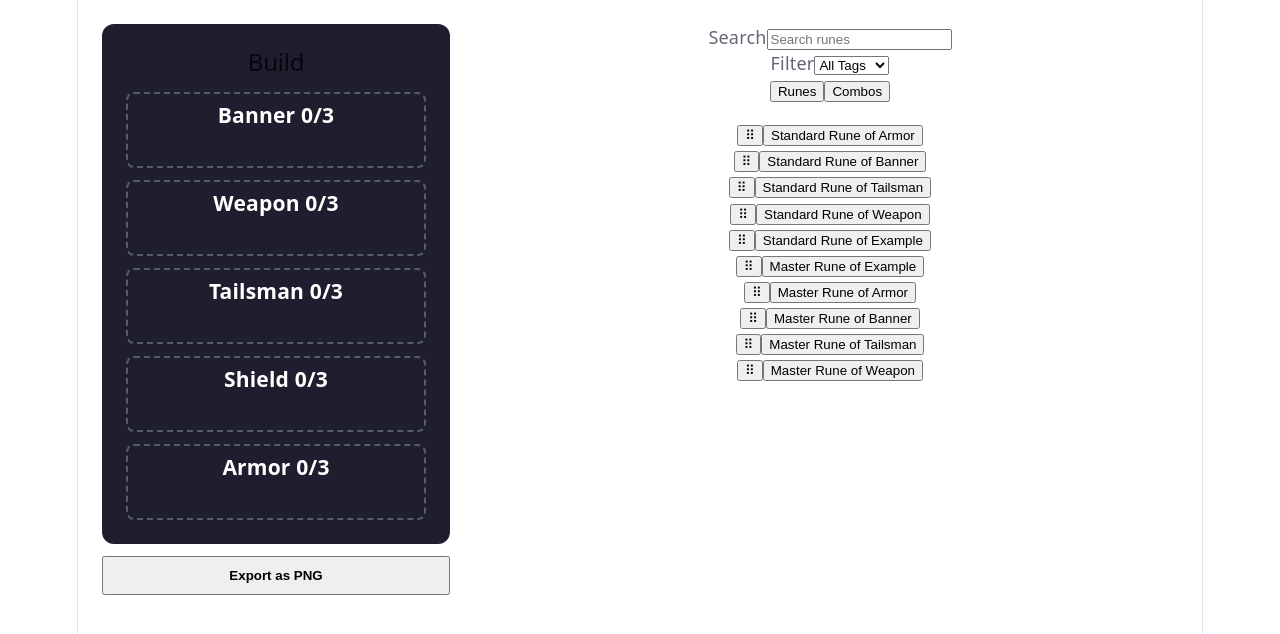
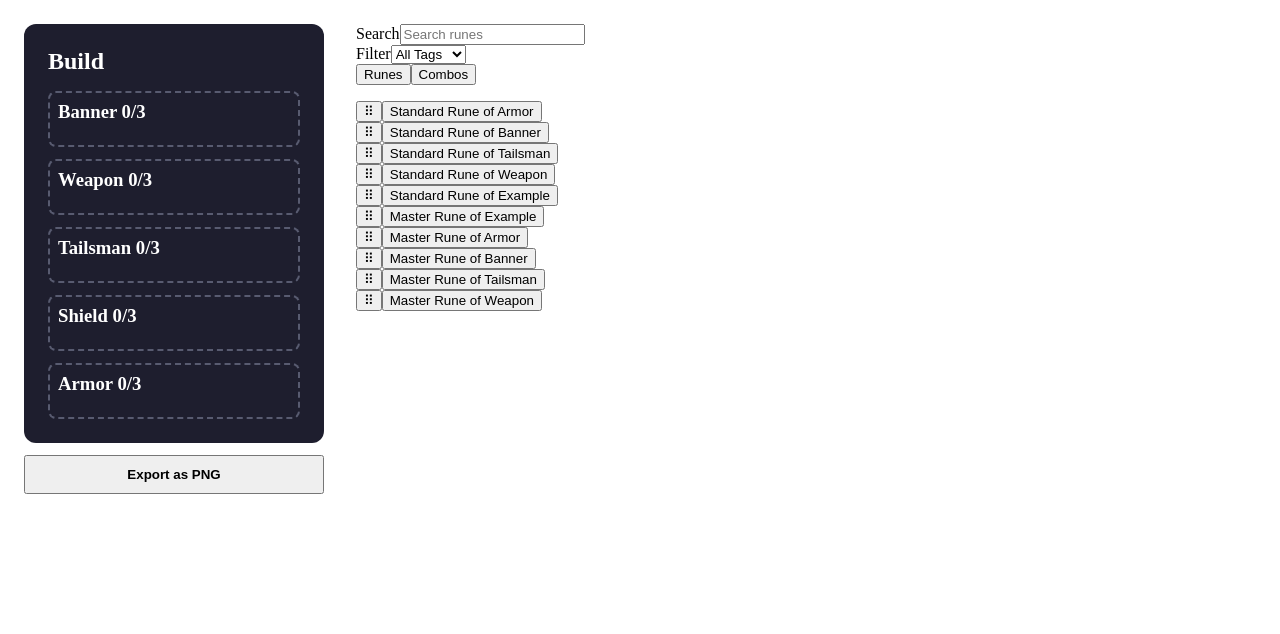
Before and after one commit to goalie345-2/Runesmith-s-Forge, a React (Vite) app: page / in a window 1280 px wide. Shown: the top 634 px of the page. Built offline with nearby package versions, Linux system fonts and the light colour scheme.

Commit message:
modified:   src/index.css changes to be comitted:     modified:   src/App.css

```diff
--- a/src/index.css
+++ b/src/index.css
@@ -1,111 +1,12 @@
-:root {
-  --text: #6b6375;
-  --text-h: #08060d;
-  --bg: #fff;
-  --border: #e5e4e7;
-  --code-bg: #f4f3ec;
-  --accent: #aa3bff;
-  --accent-bg: rgba(170, 59, 255, 0.1);
-  --accent-border: rgba(170, 59, 255, 0.5);
-  --social-bg: rgba(244, 243, 236, 0.5);
-  --shadow:
-    rgba(0, 0, 0, 0.1) 0 10px 15px -3px, rgba(0, 0, 0, 0.05) 0 4px 6px -2px;
+/* Loads the design. App.jsx doesn't import App.css, so it's pulled in here. */
+@import "./App.css";
 
-  --sans: system-ui, 'Segoe UI', Roboto, sans-serif;
-  --heading: system-ui, 'Segoe UI', Roboto, sans-serif;
-  --mono: ui-monospace, Consolas, monospace;
-
-  font: 18px/145% var(--sans);
-  letter-spacing: 0.18px;
-  color-scheme: light dark;
-  color: var(--text);
-  background: var(--bg);
-  font-synthesis: none;
-  text-rendering: optimizeLegibility;
-  -webkit-font-smoothing: antialiased;
-  -moz-osx-font-smoothing: grayscale;
-
-  @media (max-width: 1024px) {
-    font-size: 16px;
-  }
-}
-
-@media (prefers-color-scheme: dark) {
-  :root {
-    --text: #9ca3af;
-    --text-h: #f3f4f6;
-    --bg: #16171d;
-    --border: #2e303a;
-    --code-bg: #1f2028;
-    --accent: #c084fc;
-    --accent-bg: rgba(192, 132, 252, 0.15);
-    --accent-border: rgba(192, 132, 252, 0.5);
-    --social-bg: rgba(47, 48, 58, 0.5);
-    --shadow:
-      rgba(0, 0, 0, 0.4) 0 10px 15px -3px, rgba(0, 0, 0, 0.25) 0 4px 6px -2px;
-  }
-
-  #social .button-icon {
-    filter: invert(1) brightness(2);
-  }
+*,
+*::before,
+*::after {
+  box-sizing: border-box;
 }
 
 body {
   margin: 0;
 }
-
-#root {
-  width: 1126px;
-  max-width: 100%;
-  margin: 0 auto;
-  text-align: center;
-  border-inline: 1px solid var(--border);
-  min-height: 100svh;
-  display: flex;
-  flex-direction: column;
-  box-sizing: border-box;
-}
-
-h1,
-h2 {
-  font-family: var(--heading);
-  font-weight: 500;
-  color: var(--text-h);
-}
-
-h1 {
-  font-size: 56px;
-  letter-spacing: -1.68px;
-  margin: 32px 0;
-  @media (max-width: 1024px) {
-    font-size: 36px;
-    margin: 20px 0;
-  }
-}
-h2 {
-  font-size: 24px;
-  line-height: 118%;
-  letter-spacing: -0.24px;
-  margin: 0 0 8px;
-  @media (max-width: 1024px) {
-    font-size: 20px;
-  }
-}
-p {
-  margin: 0;
-}
-
-code,
-.counter {
-  font-family: var(--mono);
-  display: inline-flex;
-  border-radius: 4px;
-  color: var(--text-h);
-}
-
-code {
-  font-size: 15px;
-  line-height: 135%;
-  padding: 4px 8px;
-  background: var(--code-bg);
-}
```
